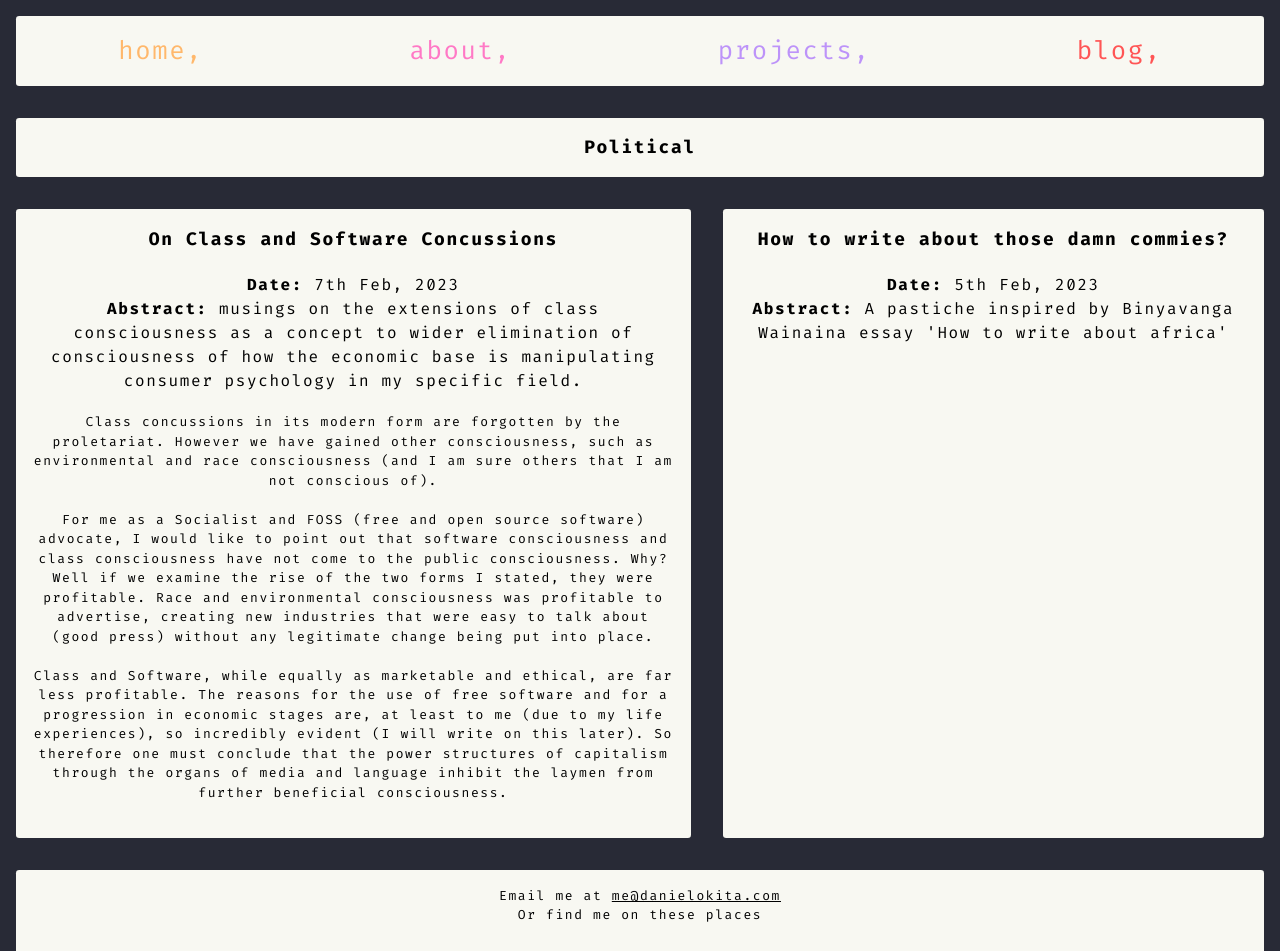
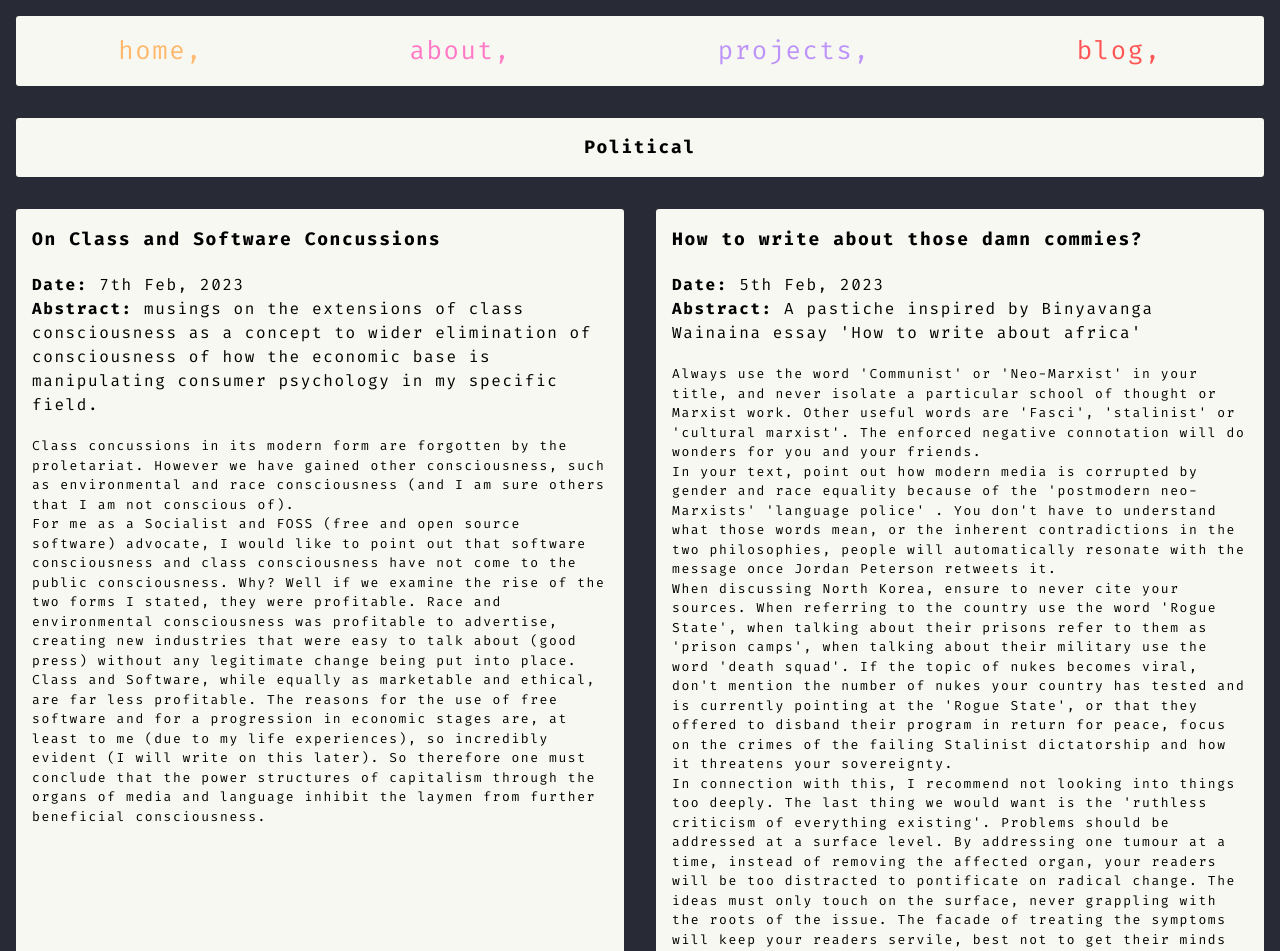
Before and after one commit to TheArctesian/stephenokita.com, a SvelteKit app: page /blog in a window 1280 px wide. Shown: the top 951 px of the page. Built offline with nearby package versions, Linux system fonts and the light colour scheme.

Commit message:
rmed the js stuff

```diff
--- a/src/routes/blog/+page.svelte
+++ b/src/routes/blog/+page.svelte
@@ -11,10 +11,10 @@
   }
   import writings from "./political.json";
 
-  function show(): any{
-    let element: Element | null= document.querySelector('.content');
-    element.style.display = "flex"
-  }
+  // function show(): any{
+  //   let element: Element | null= document.querySelector('.content');
+  //   element.style.display = "flex"
+  // }
 </script>
 
 <div class="flex flex-wrap">
@@ -22,7 +22,7 @@
     <h1 class="font-bold tit">Political</h1>
     <div class="flex card-holder margin-auto" >
       {#each writings as i}
-        <button on:click={show()} class="card text flex" >
+        <div class="card text flex" >
           <div class="">
             <h1 class="text-lg font-bold">{i.title}</h1>
             <br />
@@ -36,7 +36,7 @@
               <br />
             {/each}
           </div>
-        </button>
+        </div>
       {/each}
     </div>
   </div>
@@ -69,7 +69,6 @@
     margin: 1rem;
   }
   .content {
-    display: none;
   }
   .card {
     flex-direction: column;
```
